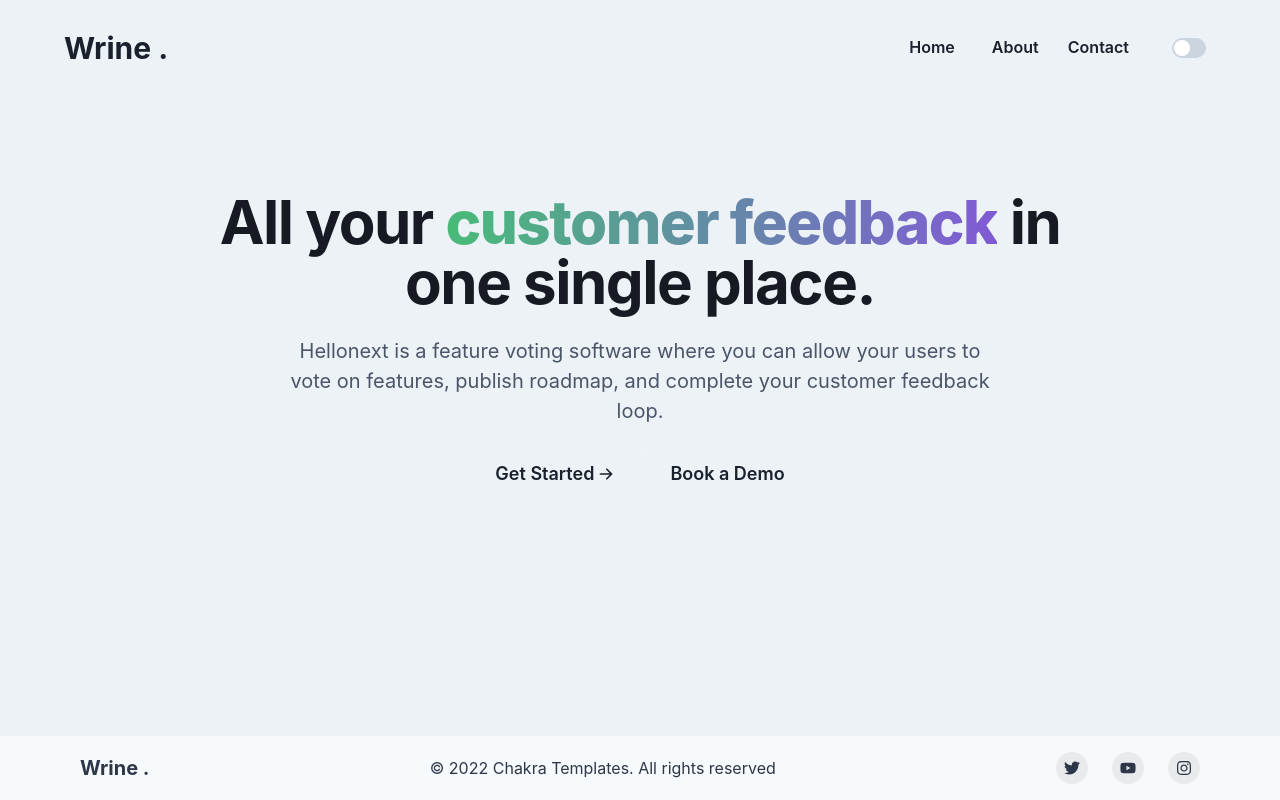
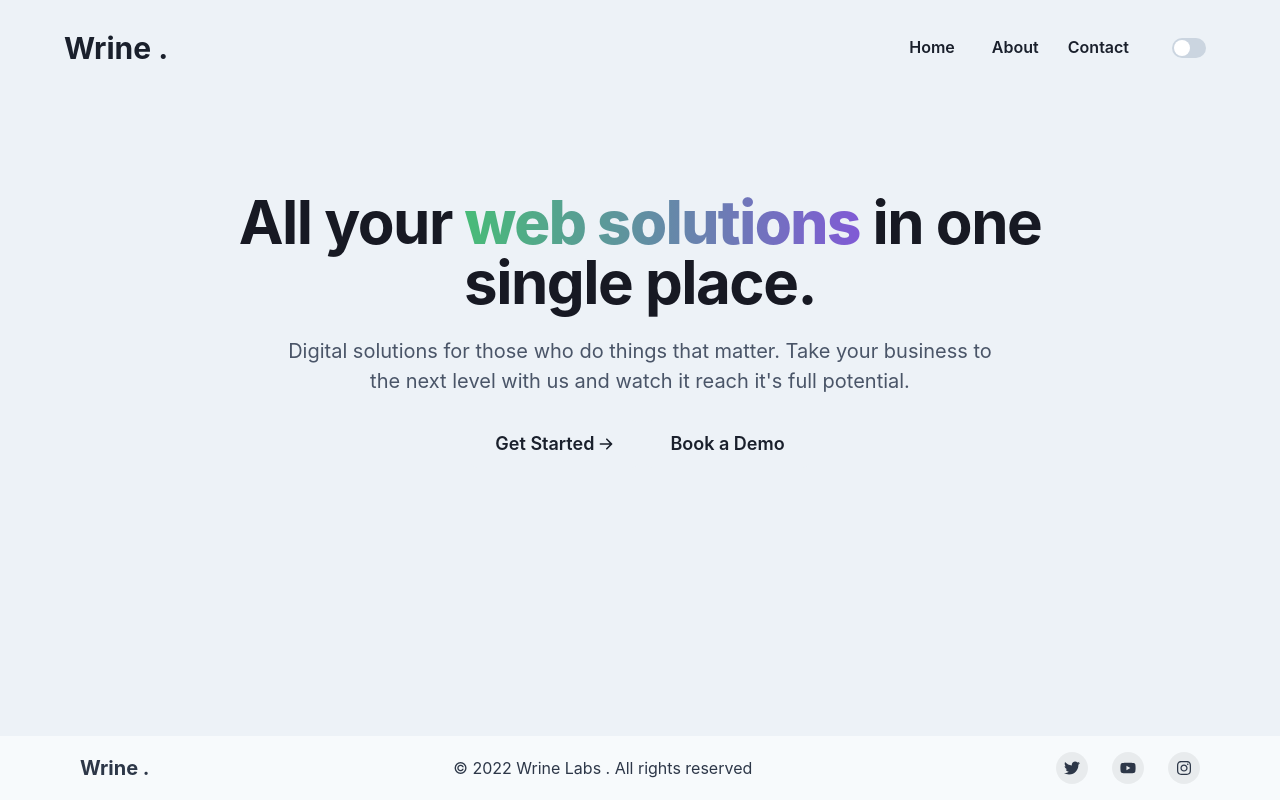
Before and after one commit to apariciodevs/wrine-2.0, a Next.js app: page / in a window 1280 px wide. Built offline with nearby package versions, Linux system fonts and the light colour scheme.

Commit message:
hero text

```diff
--- a/components/Footer.tsx
+++ b/components/Footer.tsx
@@ -64,7 +64,7 @@ import {
           <Heading size={'md'} >Wrine .</Heading>
 
 
-          <Text>© 2022 Chakra Templates. All rights reserved</Text>
+          <Text>© 2022 Wrine Labs . All rights reserved</Text>
           <Stack direction={'row'} spacing={6}>
             <SocialButton label={'Twitter'} href={'#'}>
               <FaTwitter />
--- a/components/Hero.jsx
+++ b/components/Hero.jsx
@@ -7,13 +7,24 @@ import {
   Heading,
   Flex,
   Image,
+  useColorMode,
+  useColorModeValue,
+
 } from "@chakra-ui/react";
+
+import { useState } from "react";
 
 
 import browserLight from "../public/browser-light.png"
 
 
+
 const Hero = () => {
+  const { colorMode, toggleColorMode } = useColorMode();
+  const isDark = colorMode === "dark";
+  const [display, changeDisplay] = useState("none");
+  const bg = useColorModeValue("gray.50", "gray.900");
+
   return (
     <Box px={8} py={24} mx="auto"
     minH={'80vh'}>
@@ -29,6 +40,9 @@ const Hero = () => {
           md: "center",
         }}
       >
+
+      {/*====================Title==========================*/}
+
         <Heading
           mb={6}
           fontSize={{
@@ -51,16 +65,25 @@ const Hero = () => {
             display={{
               base: "block",
               lg: "inline",
+
             }}
             w="full"
             bgClip="text"
             bgGradient="linear(to-r, green.400,purple.500)"
             fontWeight="extrabold"
+
+
           >
-            customer feedback
+            web solutions
           </Text>{" "}
           in one single place.
         </Heading>
+
+
+        {/*=====================Hero Text============================ */}
+
+
+
         <Text
           px={{
             base: 0,
@@ -76,13 +99,13 @@ const Hero = () => {
             color: "gray.400",
           }}
         >
-          Hellonext is a feature voting software where you can allow your users
-          to vote on features, publish roadmap, and complete your customer
-          feedback loop.
-        </Text>
+
+          Digital solutions for those who do things that matter. Take your business to the next level with us and watch it reach it's full potential.
+
+          </Text>
 
 
-        {/* Button stack */}
+        {/*  =================Button stack================== */}
 
         <Stack
           direction={{
@@ -115,6 +138,7 @@ const Hero = () => {
             }}
             size="lg"
             cursor="pointer"
+
           >
             Get Started
             <Icon boxSize={4} ml={1} viewBox="0 0 20 20" fill="currentColor">
--- a/components/Navbar.jsx
+++ b/components/Navbar.jsx
@@ -16,7 +16,6 @@ export default function Navbar() {
   const isDark = colorMode === "dark";
   const [display, changeDisplay] = useState("none");
   const bg = useColorModeValue("gray.50", "gray.900");
-  const bodyBg = useColorModeValue("gray.100", "gray.900")
   const color = useColorModeValue("gray.900", "gray.50");
 
   return (
```
Also changed, not shown: components/ColorMode.jsx (added, +19 -0 lines).
